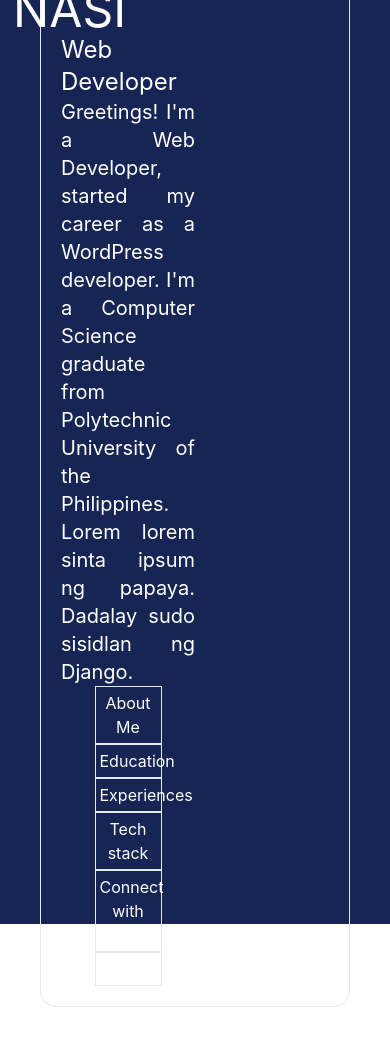
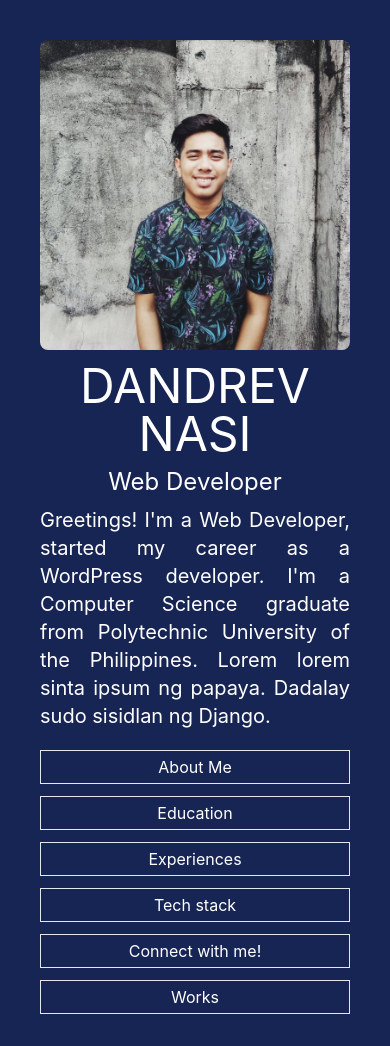
Before and after one commit to dandrevn/portfolio, a React (Create React App) app: page / in a window 390 px wide. Shown: the top 1046 px of the page. Before the commit the page ends 1007 px from the top, so only its background shows below. Built offline with nearby package versions, Linux system fonts and the light colour scheme.

Commit message:
applied mobile first responsiveness

```diff
--- a/src/MainContent.js
+++ b/src/MainContent.js
@@ -3,44 +3,44 @@ import introPic from './imgs/meDP.jpg';
 const MainContent = () => {
     return (
         <div className="h-full bg-blue-950 p-10">
-            <div className="main-content-wrapper h-screen flex flex-col justify-center">
-                <div className="introduction-wrapper container flex sm:flex-col md:flex-row self-center bg-transparent border rounded-2xl gap-3 p-5">
-                    <div className="intro-content w-1/2 flex flex-col justify-center content-center">
-                        <div className='greeting-content flex flex-col items-center'>
-                            <p className="text-5xl text-white text-left">
+            <div className='main-content-wrapper flex flex-col'>
+                <div className='introduction-wrapper flex flex-col md:flex-row gap-3'>
+                    <div className="image-content w-full flex justify-center md:w-1/2">
+                        <img className="object-cover rounded-lg w-full" src={introPic}/>
+                    </div>
+                    <div className='text-content-wrapper flex flex-col gap-5 w-full md:w-1/2 md:justify-center'>
+                        <div className='greetings-wrapper flex flex-col gap-2'>
+                            <p className="text-5xl text-white text-center md:text-left md:text-7xl">
                                 DANDREV NASI
                             </p>
-                            <p className="text-2xl text-white text-justify">
+                            <p className="text-2xl text-white text-center md:text-left md:text-4xl">
                                 Web Developer
                             </p>
-                            <p className="text-xl text-white text-justify">
+                            <p className="text-xl text-white text-justify md:text-2xl">
                                 Greetings! I'm a Web Developer, started my career as a WordPress developer. I'm a Computer Science graduate from
                                 Polytechnic University of the Philippines. Lorem lorem sinta ipsum ng papaya. Dadalay sudo sisidlan ng Django.
                             </p>
                         </div>
-                        <div className='nav-buttons-wrapper flex flex-col sm:flex-col md:flex-row lg:flex-row flex-wrap justify-center w-auto'>
-                            <button type="button" className='bg-transparent border text-white p-1 w-1/2 mx-auto'>
+                        <div className='nav-buttons-wrapper flex flex-col gap-3 md:flex-wrap md:flex-row md:justify-center'>
+                            <button type="button" className='bg-transparent border text-white p-1 w-full md:w-1/3'>
                                     About Me
                             </button>
-                            <button type="button" className='bg-transparent border text-white p-1 w-1/2 mx-auto'>
+                            <button type="button" className='bg-transparent border text-white p-1 w-full md:w-1/3'>
                                     Education
                             </button>
-                            <button type="button" className='bg-transparent border text-white p-1 w-1/2 mx-auto'>
+                            <button type="button" className='bg-transparent border text-white p-1 w-full md:w-1/3'>
                                     Experiences
                             </button>
-                            <button type="button" className='bg-transparent border text-white p-1 w-1/2 mx-auto'>
+                            <button type="button" className='bg-transparent border text-white p-1 w-full md:w-1/3'>
                                     Tech stack
                             </button>
-                            <button type="button" className='bg-transparent border text-white p-1 w-1/2 mx-auto'>
+                            <button type="button" className='bg-transparent border text-white p-1 w-full md:w-1/3'>
                                     Connect with me!
                             </button>
-                            <button type="button" className='bg-transparent border text-white p-1 w-1/2 mx-auto'>
+                            <button type="button" className='bg-transparent border text-white p-1 w-full md:w-1/3'>
                                     Works
                             </button>
                         </div>
-                    </div>
-                    <div className="image-content w-1/2">
-                        <img className="object-fill rounded-lg w-1/2 mx-auto" src={introPic}/>
                     </div>
                 </div>
             </div>
```
